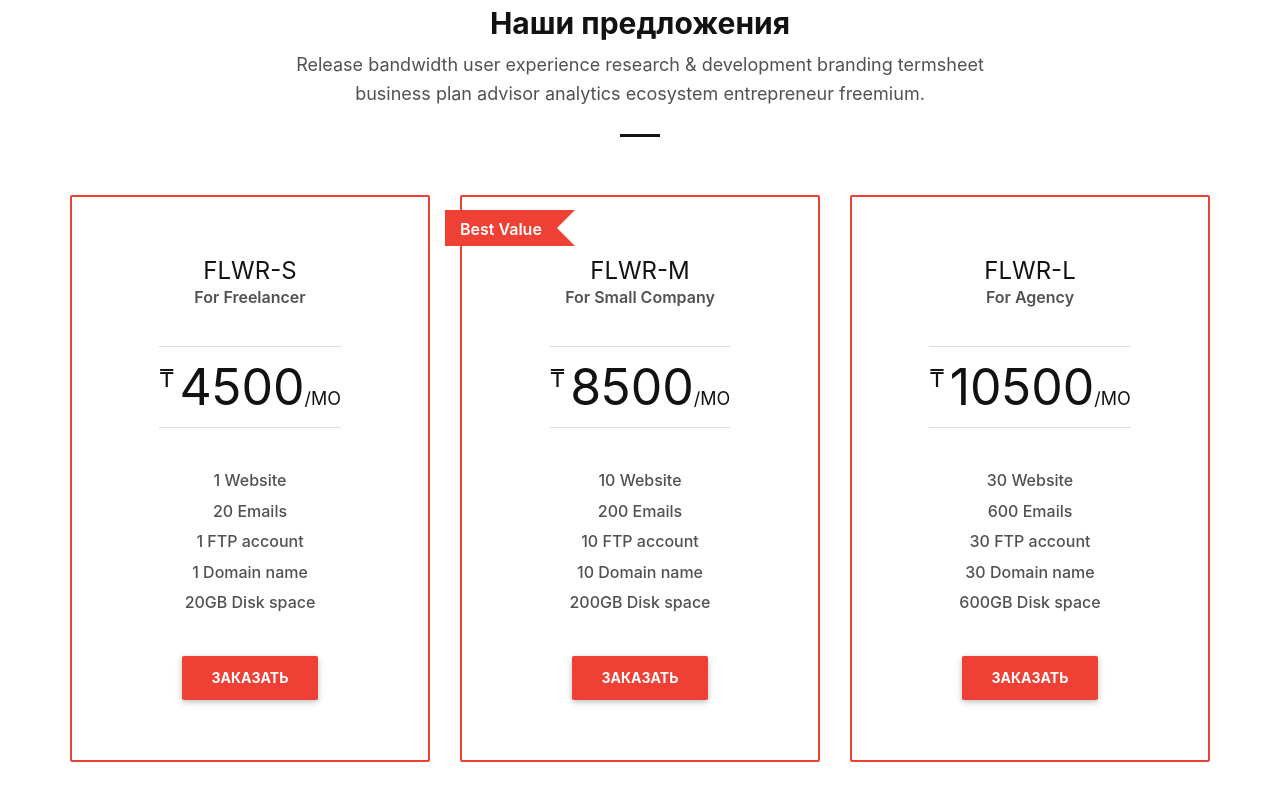
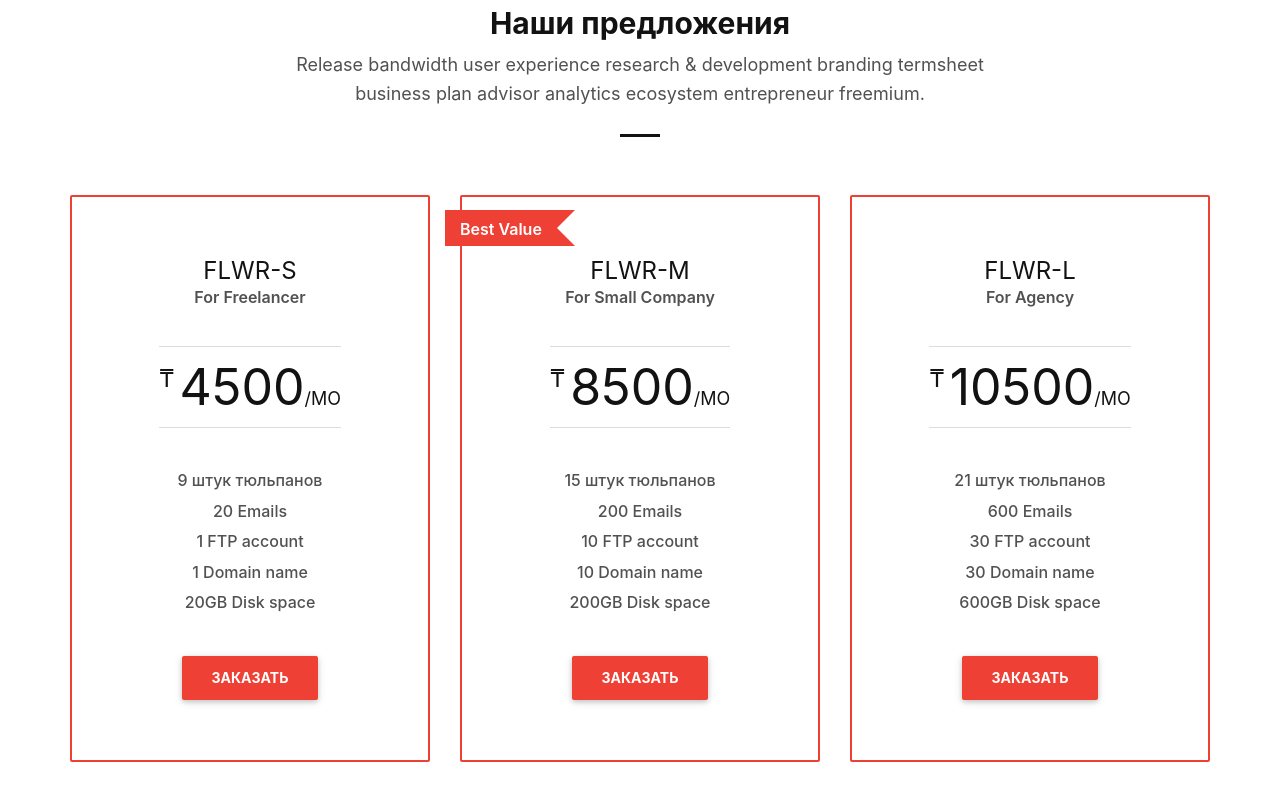
Before and after one commit to ZhalgaskhanF04/ZhalgaskhanF04.github.io, a plain HTML site: page index.html in a window 1280 px wide. Shown: the part 1237-2037 px from the top of the page. Drawn offline with Linux system fonts and the light colour scheme.

Commit message:
Update index.html

```diff
--- a/index.html
+++ b/index.html
@@ -279,7 +279,7 @@
                                         <!-- Pricing Block Features -->
                                         <div class="pricing-block-features">
                                             <ul>
-                                                <li>1 Website</li>
+                                                <li>9 штук тюльпанов</li>
                                                 <li>20 Emails</li>
                                                 <li>1 FTP account</li>
                                                 <li>1 Domain name</li>
@@ -322,7 +322,7 @@
                                         <!-- Pricing Block Features -->
                                         <div class="pricing-block-features">
                                             <ul>
-                                                <li>10 Website</li>
+                                                <li>15 штук тюльпанов</li>
                                                 <li>200 Emails</li>
                                                 <li>10 FTP account</li>
                                                 <li>10 Domain name</li>
@@ -362,7 +362,7 @@
                                         <!-- Pricing Block Features -->
                                         <div class="pricing-block-features">
                                             <ul>
-                                                <li>30 Website</li>
+                                                <li>21 штук тюльпанов</li>
                                                 <li>600 Emails</li>
                                                 <li>30 FTP account</li>
                                                 <li>30 Domain name</li>
```
